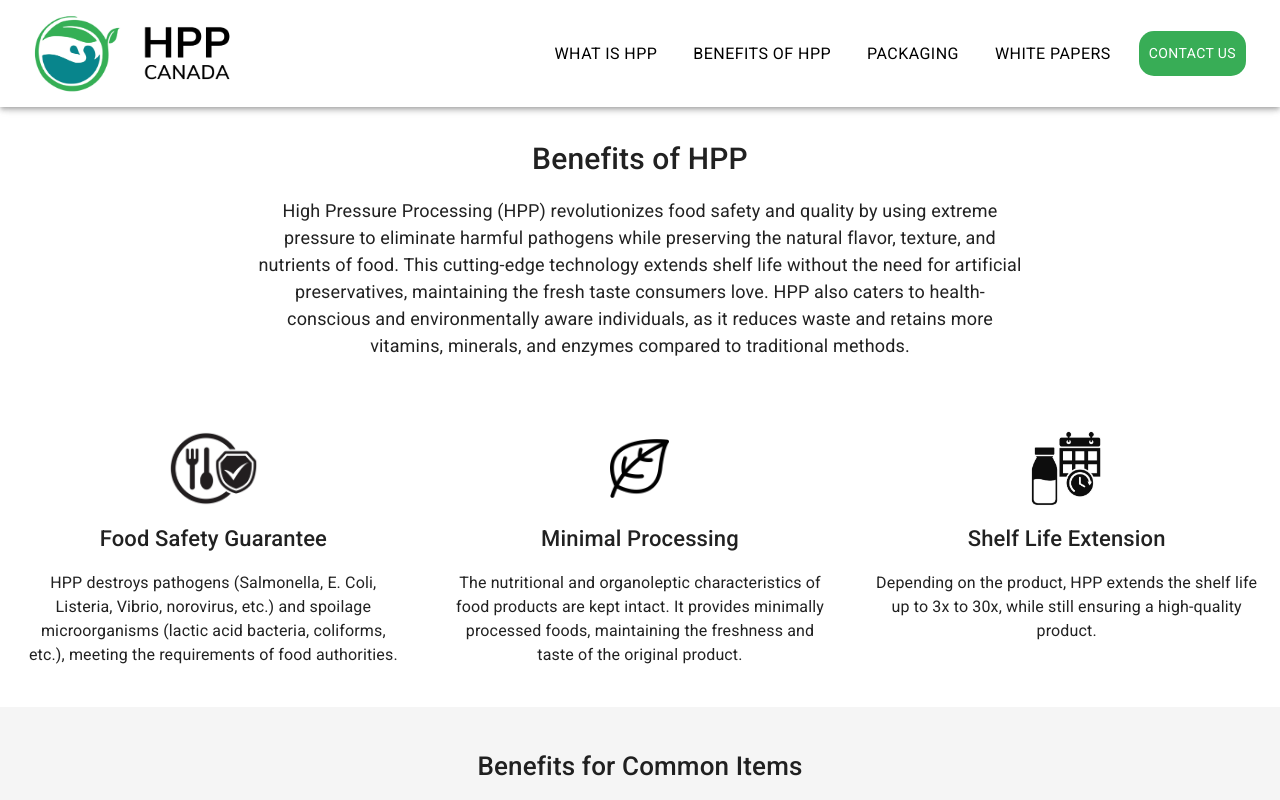
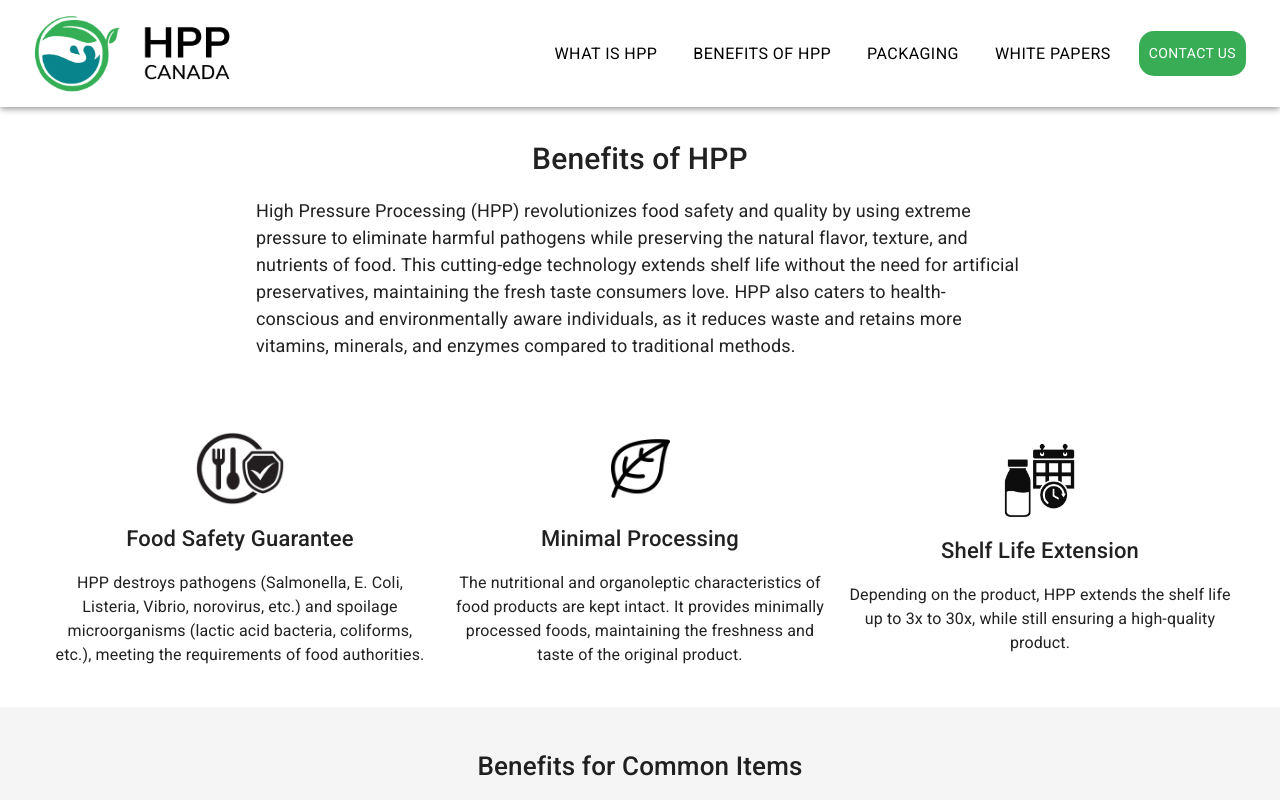
Before and after one commit to chrismitchellcs/hpp-canada, a React (Create React App) app: page /benefits in a window 1280 px wide. Shown: the top 800 px of the page. Built offline with nearby package versions, Linux system fonts and the light colour scheme.

Commit message:
frontend changes

```diff
--- a/src/components/Benefits/IndividualBenefits.jsx
+++ b/src/components/Benefits/IndividualBenefits.jsx
@@ -1,4 +1,5 @@
 import { Box, Stack } from "@mui/material";
+import Line from "components/General/Line";
 import items from "data/items";
 import React from "react";
 
@@ -12,7 +13,7 @@ const IndiviualBenefits = () => {
         {items.map((item) => {
           return (
             <Stack
-              direction={"row"}
+              direction={{ xs: "column", sm: "column", md: "row" }}
               spacing={2}
               alignItems={"center"}
               justifyContent={"center"}
@@ -29,7 +30,9 @@ const IndiviualBenefits = () => {
                 </Box>
               </Stack>
 
-              <Box width={"80%"}>{item.description}</Box>
+              <Box width={{ xs: "100%", sm: "100%", md: "80%" }}>
+                {item.description}
+              </Box>
             </Stack>
           );
         })}
--- a/src/components/Benefits/Info.jsx
+++ b/src/components/Benefits/Info.jsx
@@ -15,9 +15,18 @@ const Info = () => {
     //     to traditional methods.
     //   </Stack>
     // </Stack>
-    <Stack alignItems={"center"} pt={9} pb={4} spacing={2}>
+    <Stack
+      alignItems={"center"}
+      pt={{ xs: 4, sm: 4, md: 9 }}
+      pb={4}
+      spacing={2}
+    >
       <Box sx={{ fontSize: "30px", fontWeight: "500" }}>Benefits of HPP</Box>
-      <Box sx={{ fontSize: "18px" }} width={"60%"} textAlign={"center"}>
+      <Box
+        sx={{ fontSize: "18px" }}
+        width={{ xs: "90%", sm: "90%", md: "60%" }}
+        // textAlign={"center"}
+      >
         High Pressure Processing (HPP) revolutionizes food safety and quality by
         using extreme pressure to eliminate harmful pathogens while preserving
         the natural flavor, texture, and nutrients of food. This cutting-edge
--- a/src/components/Benefits/MainBenefits.jsx
+++ b/src/components/Benefits/MainBenefits.jsx
@@ -3,10 +3,17 @@ import React from "react";
 
 const MainBenefits = () => {
   return (
-    <Stack direction={"row"} justifyContent={"space-around"} pt={5} pb={5}>
+    <Stack
+      direction={{ xs: "column", sm: "column", md: "row" }}
+      justifyContent={"center"}
+      alignItems={"center"}
+      spacing={2}
+      pt={{ xs: 0, sm: 0, md: 5 }}
+      pb={5}
+    >
       <Stack
         alignItems={"center"}
-        width={"30%"}
+        width={{ xs: "80%", sm: "80%", md: "30%" }}
         textAlign={"center"}
         spacing={2}
       >
@@ -22,7 +29,7 @@ const MainBenefits = () => {
       </Stack>
       <Stack
         alignItems={"center"}
-        width={"30%"}
+        width={{ xs: "80%", sm: "80%", md: "30%" }}
         textAlign={"center"}
         spacing={2}
       >
@@ -44,7 +51,7 @@ const MainBenefits = () => {
 
       <Stack
         alignItems={"center"}
-        width={"30%"}
+        width={{ xs: "80%", sm: "80%", md: "30%" }}
         textAlign={"center"}
         spacing={2}
       >
--- a/src/components/General/Buttons.js
+++ b/src/components/General/Buttons.js
@@ -149,7 +149,7 @@ const PaperButton = styled(Button)({
   fontWeight: "400",
   maxHeight: "40px",
   borderRadius: "15px",
-  width: "20%",
+  width: "200px",
 
   "&:hover": {
     //   textDecoration: "underline",
--- a/src/components/General/InfoBox.jsx
+++ b/src/components/General/InfoBox.jsx
@@ -4,8 +4,15 @@ import React from "react";
 
 const InfoBox = ({ title }) => {
   return (
-    <Stack alignItems={"center"} pt={9} pb={4} spacing={2}>
-      <Box sx={{ fontSize: "30px", fontWeight: "500" }}>{title}</Box>
+    <Stack
+      alignItems={"center"}
+      pt={{ xs: 6, sm: 6, md: 9 }}
+      pb={4}
+      spacing={2}
+    >
+      <Box sx={{ fontSize: "30px", fontWeight: "500" }} textAlign={"center"}>
+        {title}
+      </Box>
     </Stack>
   );
 };
--- a/src/components/General/NavBar.jsx
+++ b/src/components/General/NavBar.jsx
@@ -86,8 +86,8 @@ function BasicMenu() {
         <MenuItem onClick={handleClose} id="packaging">
           Packaging
         </MenuItem>
-        <MenuItem onClick={handleClose} id="validation">
-          Validation Studies
+        <MenuItem onClick={handleClose} id="whitepapers">
+          White Papers
         </MenuItem>
       </Menu>
     </div>
--- a/src/components/Packaging/AllPackages.jsx
+++ b/src/components/Packaging/AllPackages.jsx
@@ -11,7 +11,7 @@ const AllPackages = () => {
         {packaging.map((item) => {
           return (
             <Stack
-              direction={"row"}
+              direction={{ xs: "column", sm: "column", md: "row" }}
               spacing={2}
               alignItems={"center"}
               justifyContent={"center"}
@@ -34,7 +34,9 @@ const AllPackages = () => {
                 </Box>
               </Stack>
 
-              <Box width={"80%"}>{item.description}</Box>
+              <Box width={{ xs: "100%", sm: "100%", md: "80%" }}>
+                {item.description}
+              </Box>
             </Stack>
           );
         })}
--- a/src/components/Packaging/Info.jsx
+++ b/src/components/Packaging/Info.jsx
@@ -31,9 +31,17 @@ const Info = () => {
     //     </Typography>
     //   </Box>
     // </Stack>
-    <Stack alignItems={"center"} pt={9} pb={4} spacing={2}>
+    <Stack
+      alignItems={"center"}
+      pt={{ xs: 4, sm: 4, md: 9 }}
+      pb={4}
+      spacing={2}
+    >
       <Box sx={{ fontSize: "30px", fontWeight: "500" }}>Packaging</Box>
-      <Box sx={{ fontSize: "18px" }} width={"60%"}>
+      <Box
+        sx={{ fontSize: "18px" }}
+        width={{ xs: "90%", sm: "90%", md: "60%" }}
+      >
         <Typography sx={{ fontSize: "18px", fontWeight: "400" }}>
           In-Pack High Pressure Processing (HPP) is used on pre-packaged food,
           making packaging design crucial. Most HPP packaging is made from
--- a/src/components/What/Diagram.jsx
+++ b/src/components/What/Diagram.jsx
@@ -4,7 +4,11 @@ import React from "react";
 const Diagram = () => {
   return (
     <Stack alignItems={"center"} mb={5} mt={5}>
-      <Box component={"img"} src={"diagram.png"} width={"60%"}></Box>
+      <Box
+        component={"img"}
+        src={"diagram.png"}
+        width={{ xs: "90%", sm: "90%", md: "60%" }}
+      ></Box>
     </Stack>
   );
 };
--- a/src/components/WhitePapers/GeneralInfo.jsx
+++ b/src/components/WhitePapers/GeneralInfo.jsx
@@ -3,7 +3,12 @@ import React from "react";
 
 const GeneralInfo = () => {
   return (
-    <Stack alignItems={"center"} pt={9} pb={4} spacing={2}>
+    <Stack
+      alignItems={"center"}
+      pt={{ xs: 4, sm: 4, md: 9 }}
+      pb={4}
+      spacing={2}
+    >
       <Box sx={{ fontSize: "30px", fontWeight: "500" }}>White Papers</Box>
       <Box sx={{ fontSize: "18px" }} width={"60%"} textAlign={"center"}>
         Explore these insightful papers by Hiperbaric, showcasing the diverse
```
